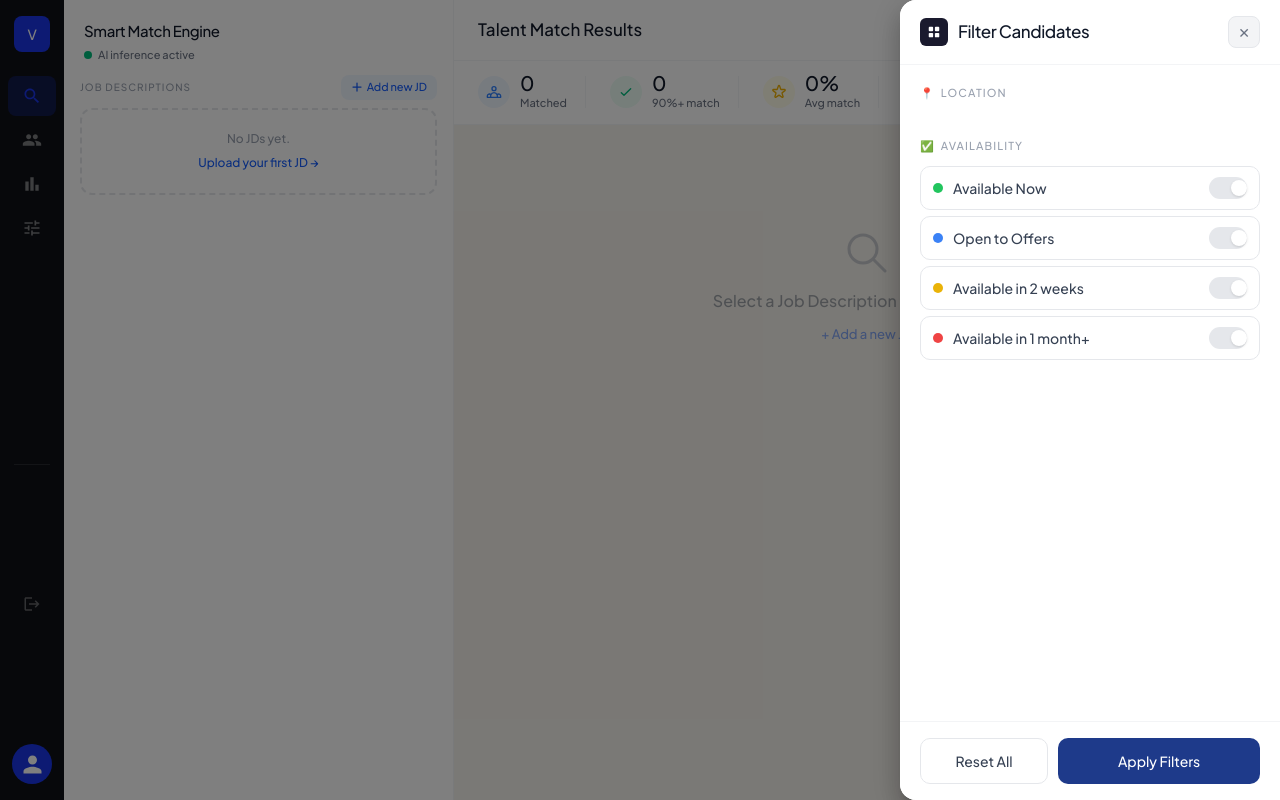
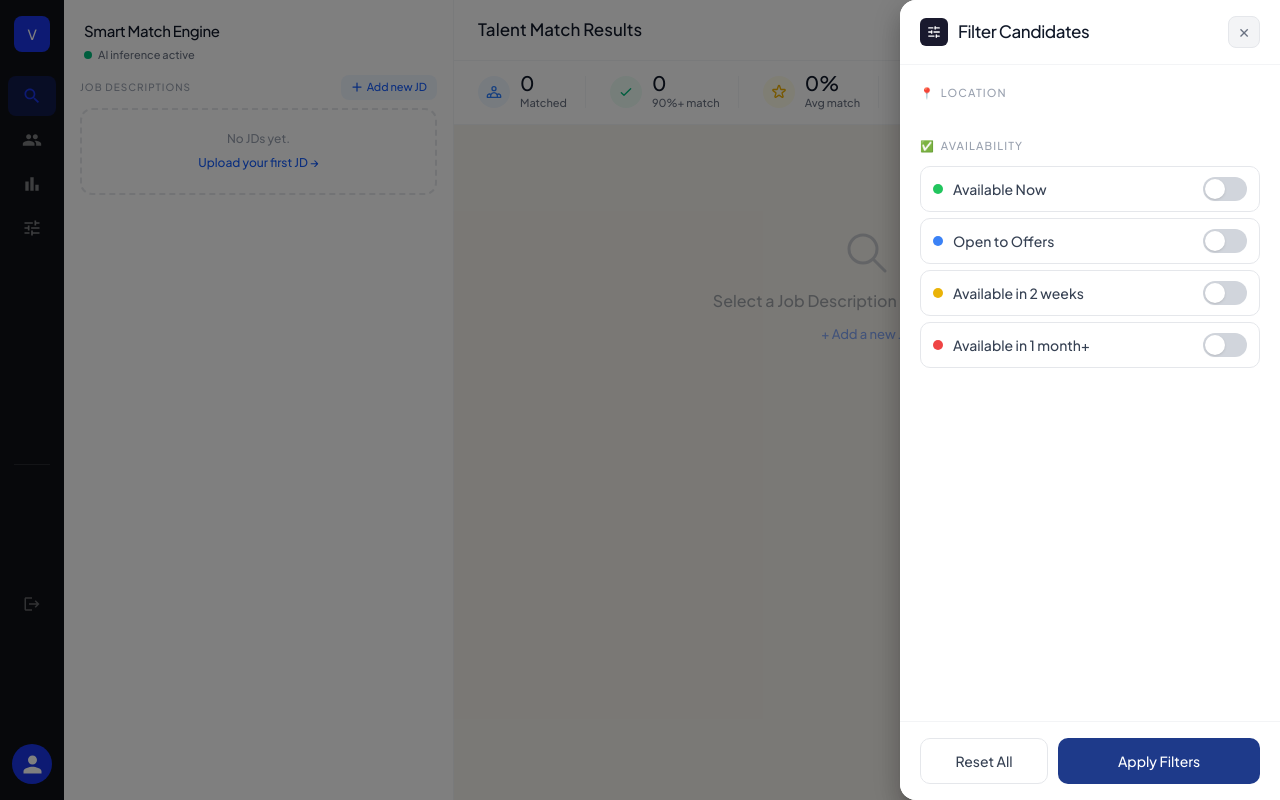
Before and after one commit to team-celtm/vetta, a Next.js app: page /dashboard in a window 1280 px wide. Both pictures are taken after a click on the button "Filters". Built offline with nearby package versions, Linux system fonts and the light colour scheme.

Commit message:
FIX: Filters section ui

```diff
--- a/app/dashboard/page.tsx
+++ b/app/dashboard/page.tsx
@@ -13,8 +13,7 @@ import { TalentCard, TalentCardItem } from "../Components/TalentCardItem";
 import { UploadZone } from "../Components/UploadZone";
 import { JDStatus } from "../Types/dashboardPage.interface";
 import { getOrgId } from "@/utils/Helpers";
-
-
+import { SlidersHorizontal } from "lucide-react";
 
 // ─── API Helpers ──────────────────────────────────────────────────────────────
 
@@ -67,9 +66,6 @@ async function fetchAllJDs(orgId: string): Promise<JDStatus[]> {
   const data = await res.json();
   return data.job_descriptions ?? [];
 }
-
-
-
 
 // ─── Add New JD Modal ─────────────────────────────────────────────────────────
 
@@ -361,15 +357,38 @@ function LeftPanelContent({
   candidateCount: number;
   onRefreshMatches: () => void;
 }) {
-
   const personalityTraits = jd?.inferred_personality
     ? [
-        { name: "Leadership",     score: jd.inferred_personality.leadership,     icon: "🏆" },
-        { name: "Team Player",    score: jd.inferred_personality.team_player,    icon: "🤝" },
-        { name: "Communicator",   score: jd.inferred_personality.communication,  icon: "💬" },
-        { name: "Bias to Action", score: jd.inferred_personality.bias_to_action, icon: "⚡" },
-        { name: "Problem Solver", score: jd.inferred_personality.extroversion,   icon: "🧩" },
-        { name: "Data Driven",    score: jd.inferred_personality.data_driven,    icon: "📊" },
+        {
+          name: "Leadership",
+          score: jd.inferred_personality.leadership,
+          icon: "🏆",
+        },
+        {
+          name: "Team Player",
+          score: jd.inferred_personality.team_player,
+          icon: "🤝",
+        },
+        {
+          name: "Communicator",
+          score: jd.inferred_personality.communication,
+          icon: "💬",
+        },
+        {
+          name: "Bias to Action",
+          score: jd.inferred_personality.bias_to_action,
+          icon: "⚡",
+        },
+        {
+          name: "Problem Solver",
+          score: jd.inferred_personality.extroversion,
+          icon: "🧩",
+        },
+        {
+          name: "Data Driven",
+          score: jd.inferred_personality.data_driven,
+          icon: "📊",
+        },
       ]
     : [];
 
@@ -1119,7 +1138,8 @@ export default function DashboardPage() {
               onClick={() => setFiltersOpen(true)}
               className="cursor-pointer hidden sm:flex items-center gap-1.5 h-9 px-3.5 border border-gray-200 rounded-lg text-[12px] font-semibold text-gray-600 hover:border-blue-500 hover:text-blue-600 transition-colors"
             >
-              Filters
+              <SlidersHorizontal size={14} strokeWidth={2} />
+              <span>Filters</span>
             </button>
           </div>
         </div>
@@ -1228,48 +1248,20 @@ export default function DashboardPage() {
             <div className="flex items-center justify-between px-5 py-4 border-b border-gray-100">
               <div className="flex items-center gap-2.5">
                 <div className="w-7 h-7 bg-[#1a1a2e] rounded-md flex items-center justify-center">
-                  <svg width="14" height="14" viewBox="0 0 16 16" fill="none">
-                    <rect
-                      x="2"
-                      y="2"
-                      width="5"
-                      height="5"
-                      rx="1"
-                      fill="white"
-                    />
-                    <rect
-                      x="9"
-                      y="2"
-                      width="5"
-                      height="5"
-                      rx="1"
-                      fill="white"
-                    />
-                    <rect
-                      x="2"
-                      y="9"
-                      width="5"
-                      height="5"
-                      rx="1"
-                      fill="white"
-                    />
-                    <rect
-                      x="9"
-                      y="9"
-                      width="5"
-                      height="5"
-                      rx="1"
-                      fill="white"
-                    />
-                  </svg>
+                  <SlidersHorizontal
+                    size={14}
+                    className="text-white"
+                    strokeWidth={2.25}
+                  />
                 </div>
+
                 <h2 className="text-[17px] font-semibold text-gray-900 tracking-tight">
                   Filter Candidates
                 </h2>
               </div>
               <button
                 onClick={() => setFiltersOpen(false)}
-                className="w-8 h-8 rounded-lg bg-gray-100 border border-gray-200 flex items-center justify-center text-gray-500 text-sm hover:bg-gray-200 transition"
+                className="cursor-pointer w-8 h-8 rounded-lg bg-gray-100 border border-gray-200 flex items-center justify-center text-gray-500 text-sm hover:bg-gray-200 transition"
               >
                 ✕
               </button>
@@ -1351,6 +1343,7 @@ export default function DashboardPage() {
                           {label}
                         </span>
                         <button
+                          type="button"
                           role="switch"
                           aria-checked={active}
                           onClick={() =>
@@ -1360,10 +1353,14 @@ export default function DashboardPage() {
                                 : [...prev, value],
                             )
                           }
-                          className={`relative w-[38px] h-[22px] rounded-full transition-colors duration-200 flex-shrink-0 ${active ? "bg-blue-600" : "bg-gray-200"}`}
+                          className={`relative inline-flex h-6 w-11 items-center rounded-full transition-colors duration-200 ${
+                            active ? "bg-blue-600" : "bg-gray-300"
+                          }`}
                         >
                           <span
-                            className={`absolute top-[3px] w-4 h-4 bg-white rounded-full shadow transition-transform duration-200 ${active ? "translate-x-[19px]" : "translate-x-[3px]"}`}
+                            className={`inline-block h-5 w-5 transform rounded-full bg-white shadow transition-transform duration-200 ${
+                              active ? "translate-x-5" : "translate-x-0.5"
+                            }`}
                           />
                         </button>
                       </div>
```
